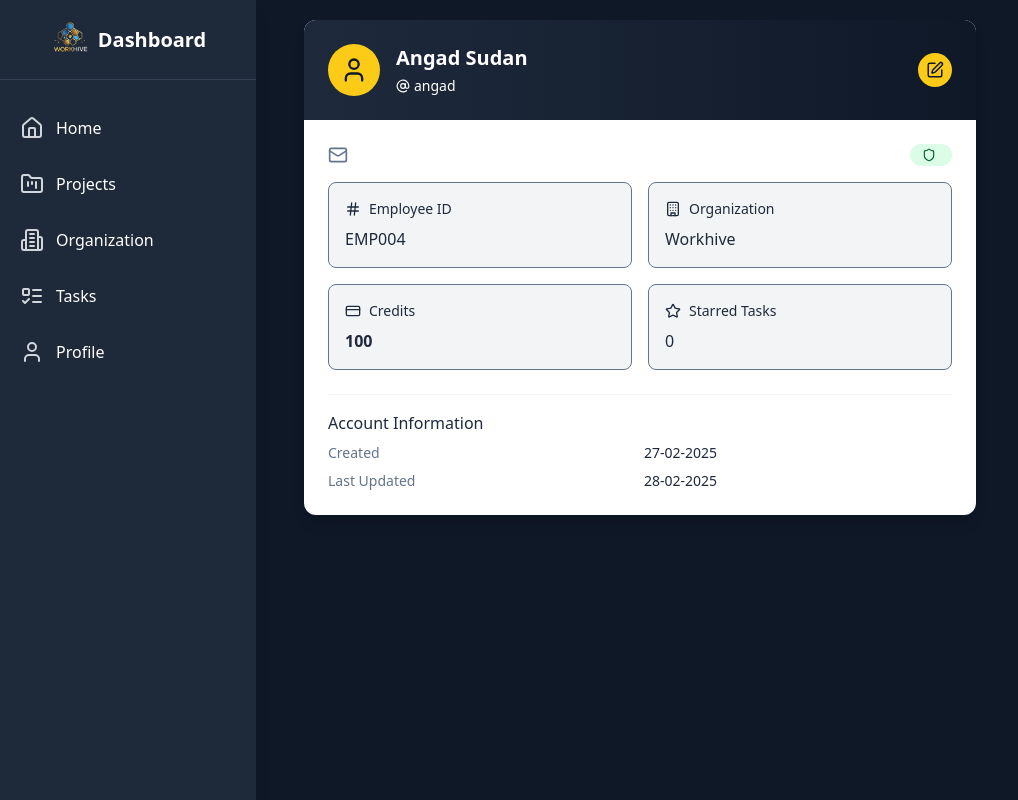
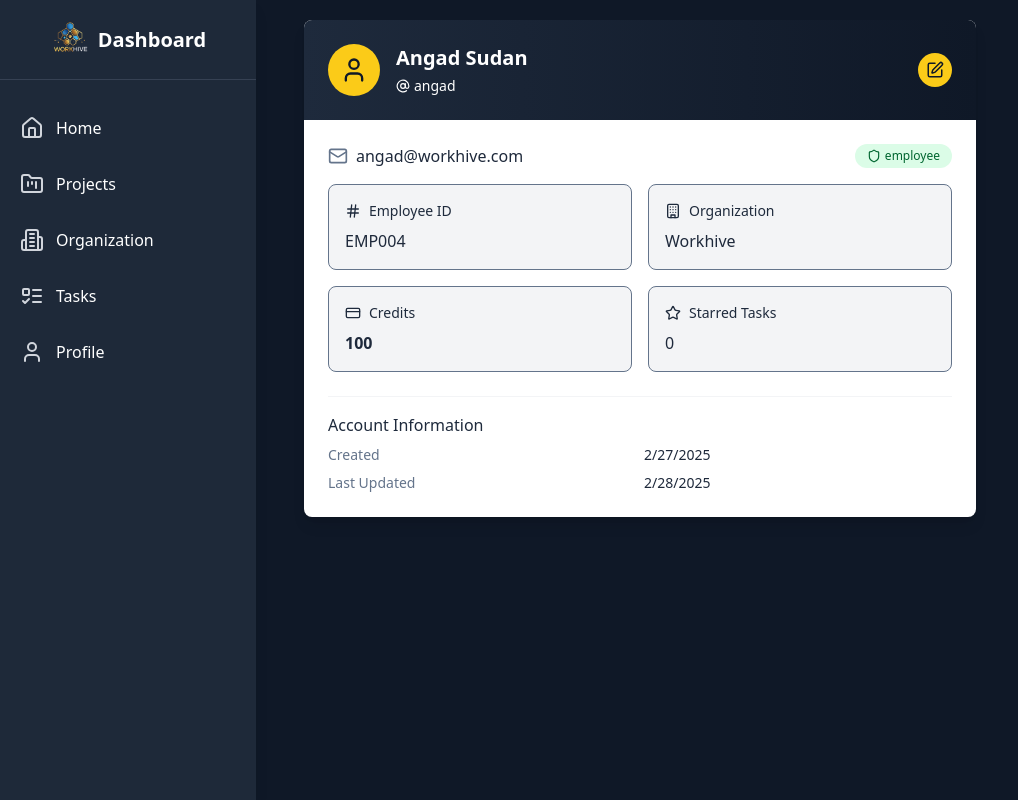
Before and after one commit to AngadSudan/work-hive, a React (Vite) app: page /profile in a window 1280 px wide. Shown: the whole page, without its empty margins (0-1018 px from the left). Built offline with nearby package versions, Linux system fonts and the light colour scheme; no server answers; sample sign-in values are in the browser's storage.

Commit message:
final touches

```diff
--- a/src/components/Task/FilterTask.jsx
+++ b/src/components/Task/FilterTask.jsx
@@ -39,7 +39,7 @@ const FilterTask = () => {
       }
     };
 
-    getTask();
+    // getTask();
   }, []);
   const [tasks, setTasks] = useState([]);
   const [filteredTasks, setFilteredTasks] = useState([]);
--- a/src/components/UserProfile.jsx
+++ b/src/components/UserProfile.jsx
@@ -14,36 +14,35 @@ import {
   X,
 } from "lucide-react";
 
-let firstName = "Angad";
-let lastName = "Sudan";
-let email = "angad@workhive.com";
-let role = "employee";
-let employeeNumber = "EMP004";
-let userName = "angad";
-let credits = 100;
+const UserProfile = ({ user }) => {
+  // Using the provided data or default values
+  const defaultUser = {
+    firstName: "Angad",
+    lastName: "Sudan",
+    email: "angad@workhive.com",
+    role: "employee",
+    employeeNumber: "EMP004",
+    userName: "angad",
+    credits: 100,
+    organization: "Workhive",
+    starredTask: [],
+    createdAt: "2025-02-27",
+    updatedAt: "2025-02-28",
+  };
 
-const UserProfile = ({ user }) => {
+  // Merge provided user data with defaults
+  const userData = { ...defaultUser, ...user };
+
   const [isEditing, setIsEditing] = useState(false);
   const [userForm, setUserForm] = useState({
-    firstName: "Angad",
-    lastName: user?.lastName || "Sudan",
-    email: user?.email || "angad@workhive.com",
-    role: user?.role || "employee",
-    employeeNumber: user?.employeeNumber || "EMP004",
-    userName: user?.userName || "angad",
-    credits: user?.credits || 100,
+    firstName: userData.firstName,
+    lastName: userData.lastName,
+    email: userData.email,
+    role: userData.role,
+    employeeNumber: userData.employeeNumber,
+    userName: userData.userName,
+    credits: userData.credits,
   });
-
-  // Theme colors
-  const colors = {
-    primary: "#1E2A3C", // dark blue-gray
-    secondary: "#FBCB18", // yellow
-    dark: "#0F1827", // darker blue
-    light: "#FFFFFF",
-    lightGray: "#F3F4F6",
-    text: "#1E293B",
-    textLight: "#64748B",
-  };
 
   const handleChange = (e) => {
     const { name, value } = e.target;
@@ -74,38 +73,26 @@ const UserProfile = ({ user }) => {
 
   return (
     <div className="min-h-screen bg-[#0F1827] text-[#FBCB18] p-5">
-      <div
-        className="rounded-lg shadow-lg overflow-hidden max-w-2xl mx-auto"
-        style={{ backgroundColor: colors.light, borderRadius: "0.75rem" }}
-      >
+      <div className="rounded-lg shadow-lg overflow-hidden max-w-2xl mx-auto bg-white">
         {/* Header */}
-        <div
-          className="p-6 flex justify-between items-center"
-          style={{
-            background: `linear-gradient(to right, ${colors.primary}, ${colors.dark})`,
-          }}
-        >
+        <div className="p-6 flex justify-between items-center bg-gradient-to-r from-[#1E2A3C] to-[#0F1827]">
           <div className="flex items-center">
-            <div
-              className="p-3 rounded-full"
-              style={{ backgroundColor: colors.secondary }}
-            >
-              <User size={28} style={{ color: colors.dark }} />
+            <div className="p-3 rounded-full bg-[#FBCB18]">
+              <User size={28} className="text-[#0F1827]" />
             </div>
             <div className="ml-4 text-white">
               <h2 className="text-xl font-bold">
-                {firstName} {lastName}
+                {userForm.firstName} {userForm.lastName}
               </h2>
               <div className="flex items-center mt-1">
                 <AtSign size={14} />
-                <span className="ml-1 text-sm">{userName}</span>
+                <span className="ml-1 text-sm">{userForm.userName}</span>
               </div>
             </div>
           </div>
           <button
             onClick={() => setIsEditing(!isEditing)}
-            className="p-2 rounded-full transition-colors hover:bg-opacity-90"
-            style={{ backgroundColor: colors.secondary, color: colors.dark }}
+            className="p-2 rounded-full bg-[#FBCB18] text-[#0F1827] hover:bg-opacity-90 transition-colors"
           >
             <Edit size={18} />
           </button>
@@ -117,10 +104,7 @@ const UserProfile = ({ user }) => {
             <form onSubmit={handleSubmit}>
               <div className="grid grid-cols-1 md:grid-cols-2 gap-4">
                 <div>
-                  <label
-                    className="block text-sm font-medium mb-1"
-                    style={{ color: colors.text }}
-                  >
+                  <label className="block text-sm font-medium mb-1 text-[#1E293B]">
                     First Name
                   </label>
                   <input
@@ -128,20 +112,13 @@ const UserProfile = ({ user }) => {
                     name="firstName"
                     value={userForm.firstName}
                     onChange={handleChange}
-                    className="w-full border rounded-md p-2 focus:ring-2"
-                    style={{
-                      borderColor: colors.textLight,
-                      outlineColor: colors.secondary,
-                    }}
+                    className="w-full border border-[#64748B] rounded-md p-2 focus:ring-2 focus:ring-[#FBCB18] focus:border-[#FBCB18] outline-none"
                     minLength={3}
                     required
                   />
                 </div>
                 <div>
-                  <label
-                    className="block text-sm font-medium mb-1"
-                    style={{ color: colors.text }}
-                  >
+                  <label className="block text-sm font-medium mb-1 text-[#1E293B]">
                     Last Name
                   </label>
                   <input
@@ -149,92 +126,60 @@ const UserProfile = ({ user }) => {
                     name="lastName"
                     value={userForm.lastName}
                     onChange={handleChange}
-                    className="w-full border rounded-md p-2 focus:ring-2"
-                    style={{
-                      borderColor: colors.textLight,
-                      outlineColor: colors.secondary,
-                    }}
+                    className="w-full border border-[#64748B] rounded-md p-2 focus:ring-2 focus:ring-[#FBCB18] focus:border-[#FBCB18] outline-none"
                     minLength={3}
                     required
                   />
                 </div>
                 <div>
-                  <label
-                    className="block text-sm font-medium mb-1"
-                    style={{ color: colors.text }}
-                  >
+                  <label className="block text-sm font-medium mb-1 text-[#1E293B]">
                     Email
                   </label>
                   <input
                     type="email"
                     name="email"
-                    value={email}
+                    value={userForm.email}
                     onChange={handleChange}
-                    className="w-full border rounded-md p-2 focus:ring-2"
-                    style={{
-                      borderColor: colors.textLight,
-                      outlineColor: colors.secondary,
-                    }}
+                    className="w-full border border-[#64748B] rounded-md p-2 focus:ring-2 focus:ring-[#FBCB18] focus:border-[#FBCB18] outline-none"
                     required
                   />
                 </div>
                 <div>
-                  <label
-                    className="block text-sm font-medium mb-1"
-                    style={{ color: colors.text }}
-                  >
+                  <label className="block text-sm font-medium mb-1 text-[#1E293B]">
                     Username
                   </label>
                   <input
                     type="text"
                     name="userName"
-                    value={userName}
+                    value={userForm.userName}
                     onChange={handleChange}
-                    className="w-full border rounded-md p-2 focus:ring-2"
-                    style={{
-                      borderColor: colors.textLight,
-                      outlineColor: colors.secondary,
-                    }}
+                    className="w-full border border-[#64748B] rounded-md p-2 focus:ring-2 focus:ring-[#FBCB18] focus:border-[#FBCB18] outline-none"
                     required
                   />
                 </div>
                 <div>
-                  <label
-                    className="block text-sm font-medium mb-1"
-                    style={{ color: colors.text }}
-                  >
+                  <label className="block text-sm font-medium mb-1 text-[#1E293B]">
                     Employee Number
                   </label>
                   <input
                     type="text"
                     name="employeeNumber"
-                    value={employeeNumber}
+                    value={userForm.employeeNumber}
                     onChange={handleChange}
-                    className="w-full border rounded-md p-2 focus:ring-2"
-                    style={{
-                      borderColor: colors.textLight,
-                      outlineColor: colors.secondary,
-                    }}
+                    className="w-full border border-[#64748B] rounded-md p-2 focus:ring-2 focus:ring-[#FBCB18] focus:border-[#FBCB18] outline-none"
                     minLength={4}
                     required
                   />
                 </div>
                 <div>
-                  <label
-                    className="block text-sm font-medium mb-1"
-                    style={{ color: colors.text }}
-                  >
+                  <label className="block text-sm font-medium mb-1 text-[#1E293B]">
                     Role
                   </label>
                   <select
                     name="role"
                     value={userForm.role}
                     onChange={handleChange}
-                    className="w-full border rounded-md p-2 focus:ring-2"
-                    style={{
-                      borderColor: colors.textLight,
-                      outlineColor: colors.secondary,
-                    }}
+                    className="w-full border border-[#64748B] rounded-md p-2 focus:ring-2 focus:ring-[#FBCB18] focus:border-[#FBCB18] outline-none"
                     required
                   >
                     <option value="employee">Employee</option>
@@ -244,10 +189,7 @@ const UserProfile = ({ user }) => {
                   </select>
                 </div>
                 <div>
-                  <label
-                    className="block text-sm font-medium mb-1"
-                    style={{ color: colors.text }}
-                  >
+                  <label className="block text-sm font-medium mb-1 text-[#1E293B]">
                     Credits
                   </label>
                   <input
@@ -255,11 +197,7 @@ const UserProfile = ({ user }) => {
                     name="credits"
                     value={userForm.credits}
                     onChange={handleChange}
-                    className="w-full border rounded-md p-2 focus:ring-2"
-                    style={{
-                      borderColor: colors.textLight,
-                      outlineColor: colors.secondary,
-                    }}
+                    className="w-full border border-[#64748B] rounded-md p-2 focus:ring-2 focus:ring-[#FBCB18] focus:border-[#FBCB18] outline-none"
                     min="0"
                   />
                 </div>
@@ -268,19 +206,14 @@ const UserProfile = ({ user }) => {
                 <button
                   type="button"
                   onClick={() => setIsEditing(false)}
-                  className="px-4 py-2 rounded-md mr-2 flex items-center"
-                  style={{ backgroundColor: "#E5E7EB", color: colors.text }}
+                  className="px-4 py-2 rounded-md mr-2 flex items-center bg-gray-200 text-[#1E293B]"
                 >
                   <X size={16} className="mr-1" />
                   Cancel
                 </button>
                 <button
                   type="submit"
-                  className="px-4 py-2 rounded-md flex items-center"
-                  style={{
-                    backgroundColor: colors.secondary,
-                    color: colors.dark,
-                  }}
+                  className="px-4 py-2 rounded-md flex items-center bg-[#FBCB18] text-[#0F1827]"
                 >
                   <Save size={16} className="mr-1" />
                   Save Changes
@@ -291,126 +224,78 @@ const UserProfile = ({ user }) => {
             <div className="space-y-4">
               <div className="flex justify-between items-center">
                 <div className="flex items-center">
-                  <Mail style={{ color: colors.textLight }} size={20} />
-                  <span className="ml-2" style={{ color: colors.text }}>
-                    {user?.email}
-                  </span>
+                  <Mail className="text-[#64748B]" size={20} />
+                  <span className="ml-2 text-[#1E293B]">{userData.email}</span>
                 </div>
                 <span
                   className={`px-3 py-1 rounded-full text-xs font-medium ${getRoleColor(
-                    user?.role
+                    userData.role
                   )}`}
                 >
                   <div className="flex items-center">
                     <Shield size={14} className="mr-1" />
-                    {user?.role}
+                    {userData.role}
                   </div>
                 </span>
               </div>
 
               <div className="grid grid-cols-1 md:grid-cols-2 gap-4 mt-4">
-                <div
-                  className="p-4 rounded-lg border"
-                  style={{
-                    borderColor: colors.textLight,
-                    backgroundColor: colors.lightGray,
-                  }}
-                >
-                  <div
-                    className="flex items-center mb-2"
-                    style={{ color: colors.primary }}
-                  >
+                <div className="p-4 rounded-lg border border-[#64748B] bg-[#F3F4F6]">
+                  <div className="flex items-center mb-2 text-[#1E2A3C]">
                     <Hash size={16} />
                     <span className="ml-2 text-sm font-medium">
                       Employee ID
                     </span>
                   </div>
-                  <p style={{ color: colors.text }}>{employeeNumber}</p>
+                  <p className="text-[#1E293B]">{userData.employeeNumber}</p>
                 </div>
 
-                <div
-                  className="p-4 rounded-lg border"
-                  style={{
-                    borderColor: colors.textLight,
-                    backgroundColor: colors.lightGray,
-                  }}
-                >
-                  <div
-                    className="flex items-center mb-2"
-                    style={{ color: colors.primary }}
-                  >
+                <div className="p-4 rounded-lg border border-[#64748B] bg-[#F3F4F6]">
+                  <div className="flex items-center mb-2 text-[#1E2A3C]">
                     <Building size={16} />
                     <span className="ml-2 text-sm font-medium">
                       Organization
                     </span>
                   </div>
-                  <p style={{ color: colors.text }}>
-                    {user?.organization ? "Connected" : "Workhive"}
-                  </p>
+                  <p className="text-[#1E293B]">{userData.organization}</p>
                 </div>
 
-                <div
-                  className="p-4 rounded-lg border"
-                  style={{
-                    borderColor: colors.textLight,
-                    backgroundColor: colors.lightGray,
-                  }}
-                >
-                  <div
-                    className="flex items-center mb-2"
-                    style={{ color: colors.primary }}
-                  >
+                <div className="p-4 rounded-lg border border-[#64748B] bg-[#F3F4F6]">
+                  <div className="flex items-center mb-2 text-[#1E2A3C]">
                     <CreditCard size={16} />
                     <span className="ml-2 text-sm font-medium">Credits</span>
                   </div>
-                  <p style={{ color: colors.text, fontWeight: "bold" }}>
-                    {credits}
-                  </p>
+                  <p className="text-[#1E293B] font-bold">{userData.credits}</p>
                 </div>
 
-                <div
-                  className="p-4 rounded-lg border"
-                  style={{
-                    borderColor: colors.textLight,
-                    backgroundColor: colors.lightGray,
-                  }}
-                >
-                  <div
-                    className="flex items-center mb-2"
-                    style={{ color: colors.primary }}
-                  >
+                <div className="p-4 rounded-lg border border-[#64748B] bg-[#F3F4F6]">
+                  <div className="flex items-center mb-2 text-[#1E2A3C]">
                     <Star size={16} />
                     <span className="ml-2 text-sm font-medium">
                       Starred Tasks
                     </span>
                   </div>
-                  <p style={{ color: colors.text }}>
-                    {user?.starredTask?.length || 0}
+                  <p className="text-[#1E293B]">
+                    {userData.starredTask?.length || 0}
                   </p>
                 </div>
               </div>
 
-              <div
-                className="mt-6 pt-4"
-                style={{ borderTop: `1px solid ${colors.lightGray}` }}
-              >
-                <h3
-                  className="font-medium mb-2"
-                  style={{ color: colors.primary }}
-                >
+              <div className="mt-6 pt-4 border-t border-[#F3F4F6]">
+                <h3 className="font-medium mb-2 text-[#1E2A3C]">
                   Account Information
                 </h3>
                 <div className="grid grid-cols-2 gap-2 text-sm">
-                  <div style={{ color: colors.textLight }}>Created</div>
-                  <div style={{ color: colors.text }}>
-                    {user?.createdAt
-                      ? new Date(user.createdAt).toLocaleDateString()
+                  <div className="text-[#64748B]">Created</div>
+                  <div className="text-[#1E293B]">
+                    {userData.createdAt
+                      ? new Date(userData.createdAt).toLocaleDateString()
                       : "27-02-2025"}
                   </div>
-                  <div style={{ color: colors.textLight }}>Last Updated</div>
-                  <div style={{ color: colors.text }}>
-                    {user?.updatedAt
-                      ? new Date(user.updatedAt).toLocaleDateString()
+                  <div className="text-[#64748B]">Last Updated</div>
+                  <div className="text-[#1E293B]">
+                    {userData.updatedAt
+                      ? new Date(userData.updatedAt).toLocaleDateString()
                       : "28-02-2025"}
                   </div>
                 </div>
```
